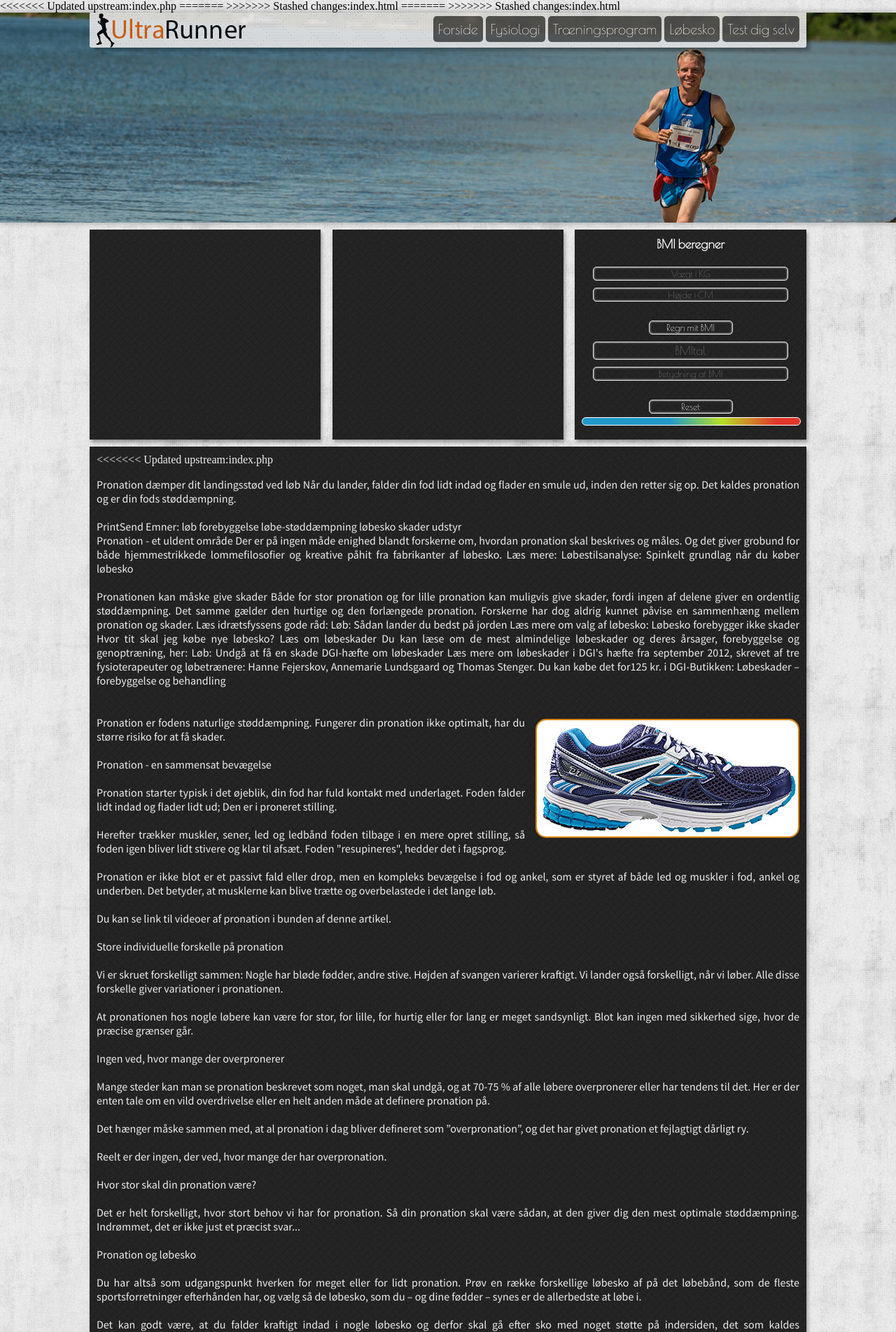
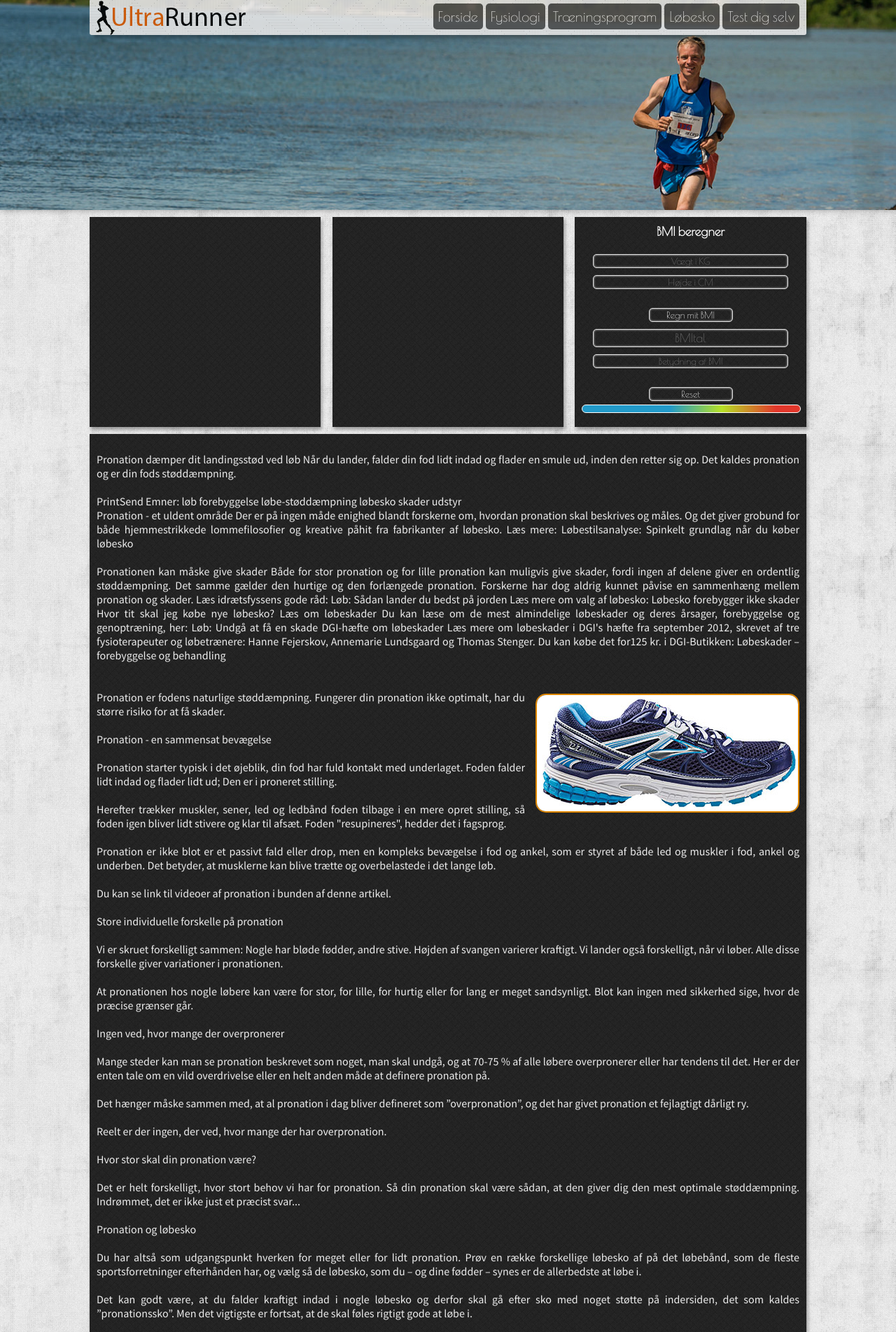
Before and after one commit to Kruhlmann/ITWeb, a PHP site: page /?p=shoes in a window 1280 px wide. Shown: the top 1903 px of the page at 70% size. Run offline with PHP 8.4, Linux system fonts and the light colour scheme; some libraries are stand-ins or nearby versions.

Commit message:
further cleanerino

```diff
--- a/index.php
+++ b/index.php
@@ -21,10 +21,6 @@
 	<script src="js/eventListener.js" type="text/javascript"></script>
     <script src="http://ajax.googleapis.com/ajax/libs/jquery/1.11.1/jquery.min.js"></script>
 	<script src="js/onload.js" type="text/javascript"></script>
-<<<<<<< Updated upstream:index.php
-
-=======
->>>>>>> Stashed changes:index.html
     <!-- Responsive listener-->
 	<script>
 		$(document).ready(function(){
@@ -35,11 +31,8 @@
 		    $("#M_mobil").slideToggle("slow");
 		  });
 		});
-<<<<<<< Updated upstream:index.php
 	</script>
-=======
 </script>
->>>>>>> Stashed changes:index.html
 </head>
 <body onresize="onResize()" onload="init()">
     </script>
@@ -113,11 +106,7 @@
 
         <div class="fullbox max-width" id="box0">
 	        <div class="boxinner">
-<<<<<<< Updated upstream:index.php
 	        <? include('includes/'.$page.'.php') ?>
-=======
-	        	<iframe onLoad="autoResize('contentFrame');" scrolling="no" seamless id="contentFrame" src="includes/main.html" name="iframe_a" class="ifra" frameborder="0"></iframe>
->>>>>>> Stashed changes:index.html
 	        </div>
         </div>
                 <div class="footer">
```
